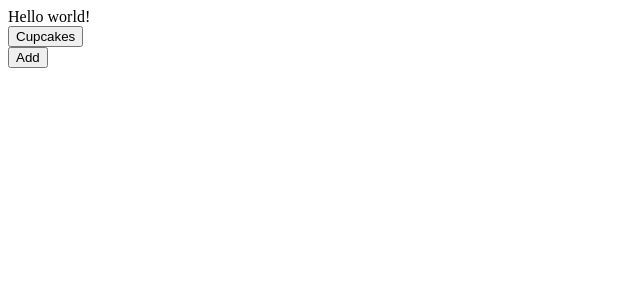
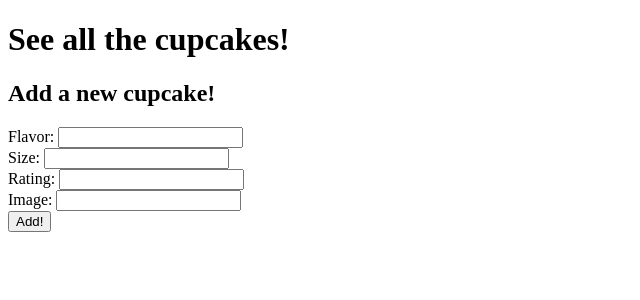
Before and after one commit to michelle-antelo/flask-cupcakes, a Flask app: page / in a window 1280 px wide. Shown: the top 300 px of the page, without its empty margins (0-640 px from the left). Run offline with Flask 3, Linux system fonts and the light colour scheme.

Commit message:
js file added

```diff
--- a/app.py
+++ b/app.py
@@ -13,40 +13,72 @@ app.app_context().push()
 connect_db(app)
 
 @app.route("/")
-def homepage():
+def root():
+    """Render homepage."""
+
     return render_template("index.html")
 
+
 @app.route("/api/cupcakes")
-def list_all_cupcakes():
-    """Return JSON all cupcakes"""
+def list_cupcakes():
+    """Return all cupcakes as JSON"""
 
-    cupcakes = Cupcake.query.all()
-    serialized = [Cupcake.serialize_cupcake(c) for c in cupcakes]
+    cupcakes = [cupcake.serialize() for cupcake in Cupcake.query.all()]
+    return jsonify(cupcakes=cupcakes)
 
-    return jsonify(cupcakes=serialized)
+
+@app.route("/api/cupcakes", methods=["POST"])
+def create_cupcake():
+    """Add cupcake return JSON"""
+
+    data = request.json
+
+    cupcake = Cupcake(
+        flavor=data['flavor'],
+        rating=data['rating'],
+        size=data['size'],
+        image=data['image'] or None)
+
+    db.session.add(cupcake)
+    db.session.commit()
+
+    return (jsonify(cupcake=cupcake.serialize()), 201)
+
 
 @app.route("/api/cupcakes/<int:cupcake_id>")
-def list_selected_cupcake(cupcake_id):
-    """Return JSON selected cupcake"""
+def get_cupcake(cupcake_id):
+    """Return data as JSON"""
 
     cupcake = Cupcake.query.get_or_404(cupcake_id)
-    serialized = Cupcake.serialize_cupcake(cupcake)
+    return jsonify(cupcake=cupcake.serialize())
 
-    return jsonify(cupcake=serialized)
 
-app.route("/api/add-cupcakes", methods=["POST"])
-def create_cupcake():
-    """Create cupcake and return JSON"""
+@app.route("/api/cupcakes/<int:cupcake_id>", methods=["PATCH"])
+def update_cupcake(cupcake_id):
+    """Update cupcake return JSON"""
 
-    new_cupcake = Cupcake(
-        flavor=request.json["flavor"],
-        size=request.json["size"],
-        rating=request.json["rating"],
-        image=request.json["image"] or None)
+    data = request.json
 
-    db.session.add(new_cupcake)
+    cupcake = Cupcake.query.get_or_404(cupcake_id)
+
+    cupcake.flavor = data['flavor']
+    cupcake.rating = data['rating']
+    cupcake.size = data['size']
+    cupcake.image = data['image']
+
+    db.session.add(cupcake)
     db.session.commit()
 
-    serialized = Cupcake.serialize_cupcake(new_cupcake)
+    return jsonify(cupcake=cupcake.serialize())
 
-    return (jsonify(cupcake=serialized), 201)
+
+@app.route("/api/cupcakes/<int:cupcake_id>", methods=["DELETE"])
+def remove_cupcake(cupcake_id):
+    """Delete cupcake and return JSON"""
+
+    cupcake = Cupcake.query.get_or_404(cupcake_id)
+
+    db.session.delete(cupcake)
+    db.session.commit()
+
+    return jsonify(message="Deleted")
--- a/templates/index.html
+++ b/templates/index.html
@@ -1,18 +1,48 @@
 <!DOCTYPE html>
 <html lang="en">
 <head>
-    <meta charset="UTF-8">
-    <meta http-equiv="X-UA-Compatible" content="IE=edge">
-    <meta name="viewport" content="width=device-width, initial-scale=1.0">
-    <title>Homepage</title>
+  <meta charset="UTF-8">
+  <meta name="viewport" content="width=device-width, initial-scale=1.0">
+  <meta http-equiv="X-UA-Compatible" content="ie=edge">
+  <title>Cupcakes</title>
+  <link rel="stylesheet" href="/static/style.css">
 </head>
 <body>
-    <p1>Hello world!</p1>
-    <form action="/api/cupcakes">
-        <button type="submit">Cupcakes</button>
-    </form>
-    <form action="/api/add-cupcakes">
-        <button type="submit">Add</button>
-    </form>
+
+<h1>See all the cupcakes!</h1>
+
+<ul id="cupcakes-list">
+</ul>
+
+<h2>Add a new cupcake!</h2>
+
+<form id="new-cupcake-form">
+  <div>
+    <label for="form-flavor">Flavor: </label>
+    <input name="flavor" id="form-flavor">
+  </div>
+
+  <div>
+    <label for="form-size">Size: </label>
+    <input name="size" id="form-size">
+  </div>
+
+  <div>
+    <label for="form-rating">Rating: </label>
+    <input type="number" name="rating" id="form-rating">
+  </div>
+
+  <div>
+    <label for="form-image">Image: </label>
+    <input name="image" id="form-image">
+  </div>
+
+  <button>Add!</button>
+</form>
+
+<script src="https://unpkg.com/jquery"></script>
+<script src="https://unpkg.com/axios/dist/axios.js"></script>
+<script src="/static/cupcakes.js"></script>
+
 </body>
 </html>
```
Also changed, not shown: models.py (+9 -7 lines), templates/cupcakes.js (added, +57 -0 lines).
